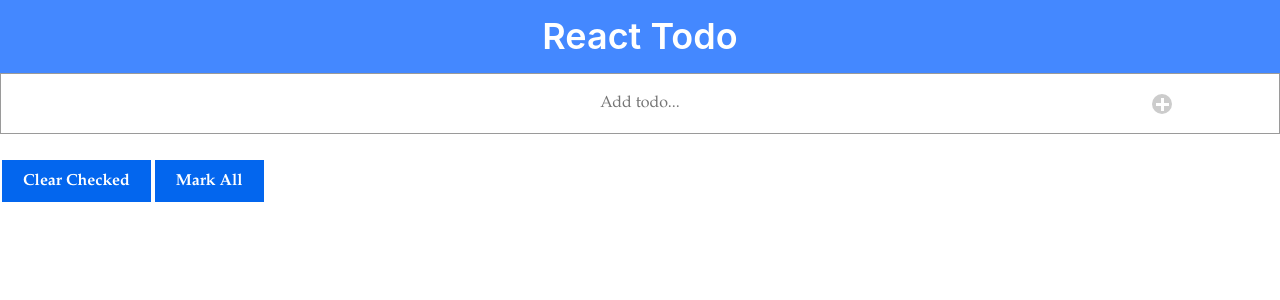
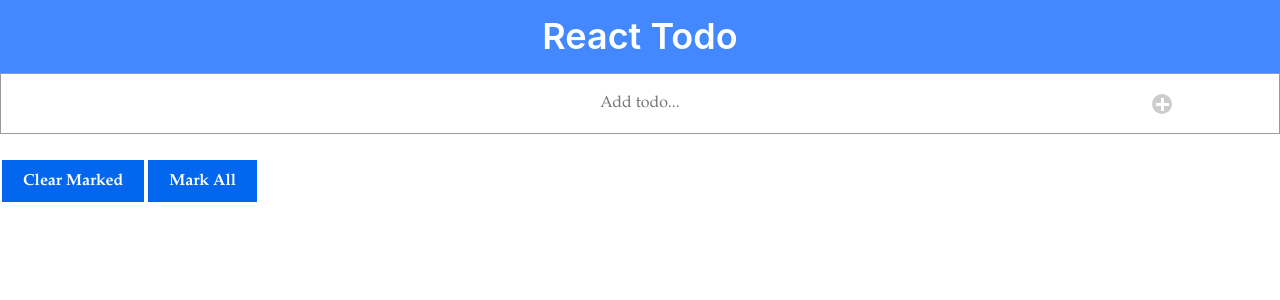
Before and after one commit to lyndonpanton/react-todo, a React (Create React App) app: page / in a window 1280 px wide. Shown: the top 300 px of the page. Built offline with nearby package versions, Linux system fonts and the light colour scheme.

Commit message:
changed button name, method name

```diff
--- a/src/App.js
+++ b/src/App.js
@@ -46,7 +46,7 @@ class App extends React.Component {
 		});
 	}
 
-	clearChecked = (event) => {
+	clearMarked = (event) => {
 		const filtered = this.state.todos.filter((todo) => {
 			return todo.checked === false;
 		});
@@ -92,7 +92,7 @@ class App extends React.Component {
 				<Header />
 				<Input handleSubmit={(event) => this.handleSubmit(event)} />
 				<Todo todos={this.state.todos} handleClick={(event) => this.removeTodo(event)} checkTodo={(event, index) => this.checkTodo(event, index)} />
-				<Button type="Clear Checked" handleClick={(event) => this.clearChecked(event)} />
+				<Button type="Clear Marked" handleClick={(event) => this.clearMarked(event)} />
 				<Button type="Mark All" handleClick={(event) => this.checkAll(event)} />
 			</div>
 		);
```
